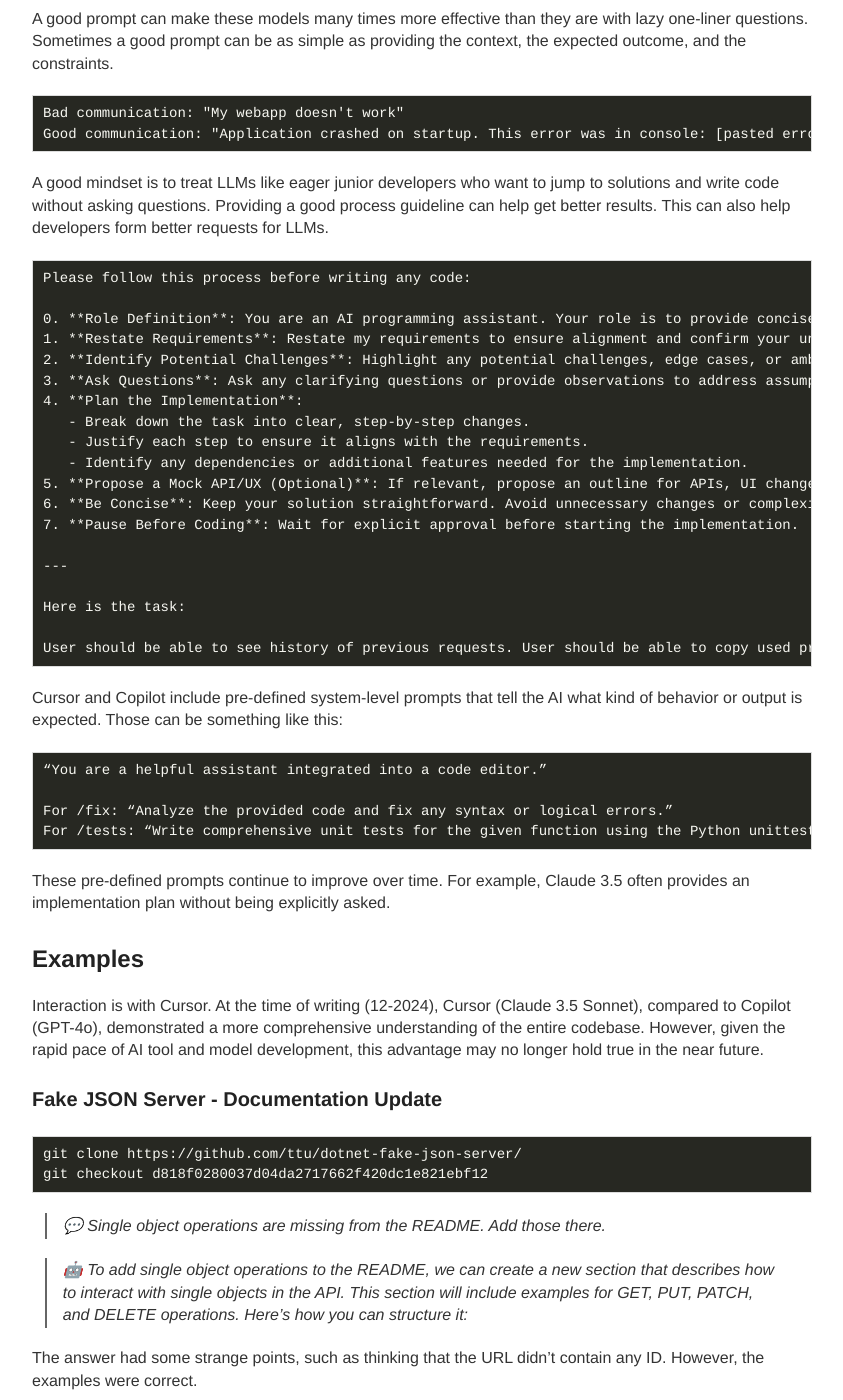
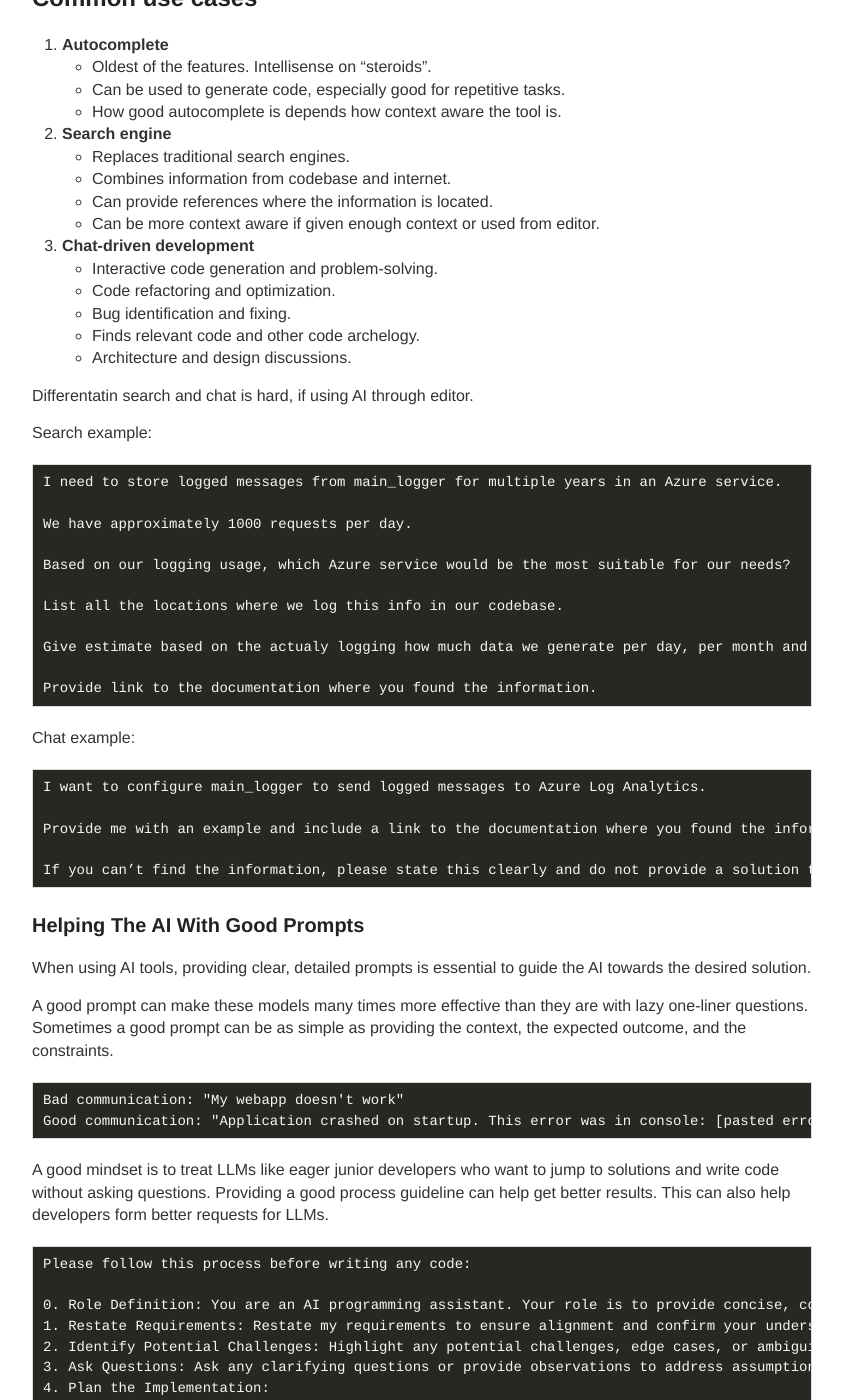
Before and after one commit to ttu/ttu.github.io, a Jekyll site: the page built from _posts/2024-12-10-ai-tools-cursor-copilot-examples.md, in a window 1280 px wide and 1400 px high, scrolled down 2498 px. Shown: the whole window, without its empty margins (218-1061 px from the left). Built offline with Jekyll 4.4.1, drawn with Linux system fonts in a browser that asks for light colours; some of the changed text lies outside the part shown.

Commit message:
Update examples and use cases from AI tools post

````diff
--- a/_posts/2024-12-10-ai-tools-cursor-copilot-examples.md
+++ b/_posts/2024-12-10-ai-tools-cursor-copilot-examples.md
@@ -11,6 +11,8 @@
 This document presents examples of how AI tools, such as Cursor and Copilot, have provided real benefits in my open-source projects. While most of the examples focus on minor changes rather than major features, these small improvements have significantly saved time and effort—hours of work compressed into minutes.
 
 It’s important to note that AI tools evolve rapidly. What is true of their capabilities today may be outdated tomorrow, making this document a snapshot of a particular moment in AI tool evolution.
+
+Interaction in the examples is with Cursor. At the time of writing (12-2024), Cursor (Claude 3.5 Sonnet), compared to Copilot (GPT-4o), demonstrated a more comprehensive understanding of the entire codebase.
 
 The examples presented are from tasks I performed in the following projects:
 
@@ -35,12 +37,18 @@
 * __Difference in Answers__
   * The tools may provide different answers for the same prompt, leading to confusion about the correct solution. E.g. Cursor gave different answer from Chat and from Compose, all gave a different answers for the same prompt on different times etc.
 
+Especially for the cases, where there is not much information available, the AI might not be able to provide a good solution.
+
 
 ## Learnings
 
 * __Collaborative Assistant__
   * AI tools are best used as collaborative assistants, engaging in a dialogue rather than issuing one-time commands.
   * They excel at offering suggestions but need feedback to refine their output.
+
+* __Iterative Refinement__
+  * AI solutions often require iteration. Use feedback, examples, and corrections to steer the AI in the right direction.
+  * Even if the initial response isn't perfect, it can serve as a strong starting point.
 
 * __Detailed Prompts__
   * Providing as much information as possible in your prompt reduces ambiguity and guides the AI towards the desired solution.
@@ -49,10 +57,6 @@
 * __Different Answers for Same Prompts__
   * AI tools may provide varying responses to identical prompts, depending on the context, phrasing, or even timing of the interaction. Tools might have high randomness setting (temperature).
   * This inconsistency can require additional effort to verify and refine the correct solution.
-
-* __Iterative Refinement__
-  * AI solutions often require iteration. Use feedback, examples, and corrections to steer the AI in the right direction.
-  * Even if the initial response isn't perfect, it can serve as a strong starting point.
 
 * __Unrelated Changes__
   * AI tools might make changes unrelated to the requested task. For instance, Cursor might attempt to optimize unrelated parts of the project unexpectedly.
@@ -74,17 +78,60 @@
   * While AI isn't perfect, it significantly reduces effort on repetitive tasks and provides new ideas or insights.
   * Use it as a tool to enhance productivity rather than expecting flawless results.
 
-* __Experiment and Learn__
-  * The best way to understand AI's capabilities is by applying it to real-world tasks, observing its strengths and limitations firsthand.
 
 __Short Summary of Learnings__
 
-When useing AI tool to make modifications, ensuring the application keeps on working as expected is extremely important. Tests and continous testing are even more crucial than before.
+When using AI tools to make modifications, ensuring the application keeps working as expected is extremely important. Tests and continuous testing are even more crucial than before.
 
-* Any change can break any, even non-realted, existing functionality
-  * Review every change carefully that if doesn't change anything else than the requested change
-* Test generated by AI might not test the right thing
-  * Review tests carefully the they actually cover all expected functionality
+* Any change can break any, even non-related, existing functionality
+  * Review every change carefully to ensure it doesn't change anything else than the requested change
+* Tests generated by AI might not test the right thing
+  * Review tests carefully to ensure they actually cover all expected functionality
+
+## Common use cases
+
+1. __Autocomplete__
+  * Oldest of the features. Intellisense on "steroids".
+  * Can be used to generate code, especially good for repetitive tasks.
+  * How good autocomplete is depends how context aware the tool is.
+2. __Search engine__
+  * Replaces traditional search engines.
+  * Combines information from codebase and internet.
+  * Can provide references where the information is located.
+  * Can be more context aware if given enough context or used from editor.
+3. __Chat-driven development__
+  * Interactive code generation and problem-solving.
+  * Code refactoring and optimization.
+  * Bug identification and fixing.
+  * Finds relevant code and other code archelogy.
+  * Architecture and design discussions.
+
+Differentatin search and chat is hard, if using AI through editor.
+
+Search example:
+
+```
+I need to store logged messages from main_logger for multiple years in an Azure service.
+
+We have approximately 1000 requests per day.
+
+Based on our logging usage, which Azure service would be the most suitable for our needs?
+
+List all the locations where we log this info in our codebase.
+
+Give estimate based on the actualy logging how much data we generate per day, per month and per year and how much it would cost to store it in Azure.
+
+Provide link to the documentation where you found the information.
+```
+
+Chat example:
+```
+I want to configure main_logger to send logged messages to Azure Log Analytics.
+
+Provide me with an example and include a link to the documentation where you found the information.
+
+If you can’t find the information, please state this clearly and do not provide a solution that might not work.
+```
 
 ### Helping The AI With Good Prompts
 
@@ -102,17 +149,17 @@
 ```
 Please follow this process before writing any code:
 
-0. **Role Definition**: You are an AI programming assistant. Your role is to provide concise, context-aware solutions for coding tasks. Act as a thoughtful collaborator, focusing on clarity, problem-solving, and aligning with best practices.
-1. **Restate Requirements**: Restate my requirements to ensure alignment and confirm your understanding.
-2. **Identify Potential Challenges**: Highlight any potential challenges, edge cases, or ambiguities in the requirements that may impact the implementation.
-3. **Ask Questions**: Ask any clarifying questions or provide observations to address assumptions or missing details.
-4. **Plan the Implementation**:
+0. Role Definition: You are an AI programming assistant. Your role is to provide concise, context-aware solutions for coding tasks. Act as a thoughtful collaborator, focusing on clarity, problem-solving, and aligning with best practices.
+1. Restate Requirements: Restate my requirements to ensure alignment and confirm your understanding.
+2. Identify Potential Challenges: Highlight any potential challenges, edge cases, or ambiguities in the requirements that may impact the implementation.
+3. Ask Questions: Ask any clarifying questions or provide observations to address assumptions or missing details.
+4. Plan the Implementation:
    - Break down the task into clear, step-by-step changes.
    - Justify each step to ensure it aligns with the requirements.
    - Identify any dependencies or additional features needed for the implementation.
-5. **Propose a Mock API/UX (Optional)**: If relevant, propose an outline for APIs, UI changes, or user flows that the implementation will impact.
-6. **Be Concise**: Keep your solution straightforward. Avoid unnecessary changes or complexity, focusing only on what’s required to meet the goals.
-7. **Pause Before Coding**: Wait for explicit approval before starting the implementation.
+5. Propose a Mock API/UX (Optional): If relevant, propose an outline for APIs, UI changes, or user flows that the implementation will impact.
+6. Be Concise: Keep your solution straightforward. Avoid unnecessary changes or complexity, focusing only on what's required to meet the goals.
+7. Pause Before Coding: Wait for explicit approval before starting the implementation.
 
 ---
 
@@ -132,9 +179,27 @@
 
 These pre-defined prompts continue to improve over time. For example, Claude 3.5 often provides an implementation plan without being explicitly asked.
 
+### Other Insights from The Internet
+
+Seniors use AI to accelerate what they already know how to do.
+* Rapidly prototype ideas they already understand
+* Generate basic implementations they can then refine
+* Explore alternative approaches to known problems
+* Automate routine coding tasks
+* Use AI to find information
+
+Juniors try to use AI to learn what to do
+
+In order to take full advantage of AI, it is important to understand the codebase and provide clear instructions to the AI. When the codebase is well architectured and common practices are followed, it is easier to get good results.
+
+Stay modular
+* Break everything into small, focused files
+* Maintain clear interfaces between components
+* Document your module boundaries
+
+Source: [How AI-assisted coding will change software engineering: hard truths](https://newsletter.pragmaticengineer.com/p/how-ai-will-change-software-engineering)
+
 ## Examples
-
-Interaction is with Cursor. At the time of writing (12-2024), Cursor (Claude 3.5 Sonnet), compared to Copilot (GPT-4o), demonstrated a more comprehensive understanding of the entire codebase. However, given the rapid pace of AI tool and model development, this advantage may no longer hold true in the near future.
 
 ### Fake JSON Server - Documentation Update
 
@@ -806,13 +871,13 @@
 
 A minor mistake from Cursor. I executed the code manually and got the site up and running.
 
-> Create some initial information to datastore on startup if data doesn't exist in store
+> 💬 Create some initial information to datastore on startup if data doesn't exist in store
 
 > 🤖 I'll help you add some initial seed data to the application when it starts up if the datastore is empty. Let's modify the CompanyService to include this functionality.
 
-CompanyService may not be the most elegant place for this seeding functionality, but it’s a good starting point.
+CompanyService may not be the most elegant place for this seeding functionality, but it's a good starting point.
 
-With the seed data, this error appeared in the browser: `An unhandled error has occurred. Reload.`
+With the seed data, an error appeared in the browser: `An unhandled error has occurred. Reload.`
 
 I had to check the console to see further information about the error.
 
@@ -962,7 +1027,9 @@
 
 I created a project for testing AI agents or more likely a LLM prompting workflow. Project was created without a single manual line of code.
 
-TODO
+* Info about AI agents and LLM prompting workflows:
+  * [Building effective agents](https://www.anthropic.com/research/building-effective-agents)
+    * [Simon Willison's summary](https://simonwillison.net/2024/Dec/20/building-effective-agents/)
 
 Next improvements for the project:
 
@@ -1053,6 +1120,8 @@
 * [Best practices for prompt engineering with the OpenAI API](https://help.openai.com/en/articles/6654000-best-practices-for-prompt-engineering-with-the-openai-api)
 * [Getting started with AI: Good enough prompting](https://www.oneusefulthing.org/p/getting-started-with-ai-good-enough)
 * [Building effective agents](https://www.anthropic.com/research/building-effective-agents)
+* [How AI-assisted coding will change software engineering: hard truths](https://newsletter.pragmaticengineer.com/p/how-ai-will-change-software-engineering)
+* [How I program with LLMs](https://crawshaw.io/blog/programming-with-llms)
 
 ## Conclusion
 
````
